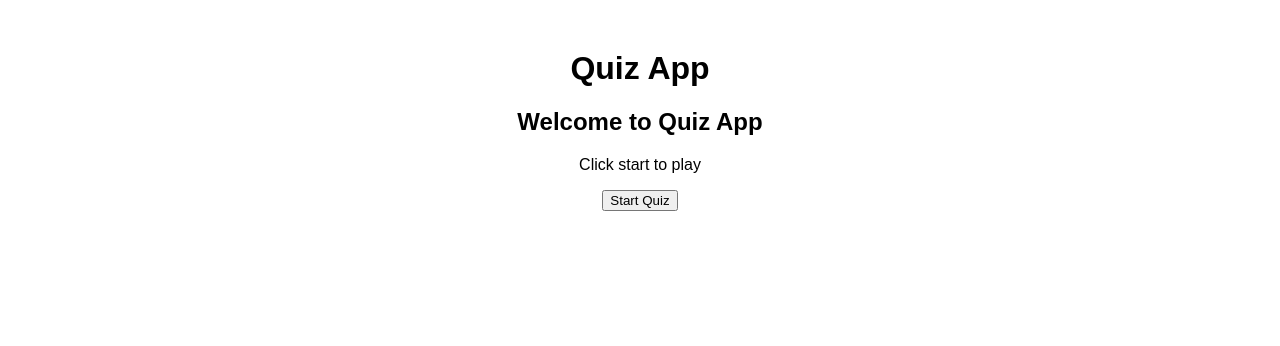
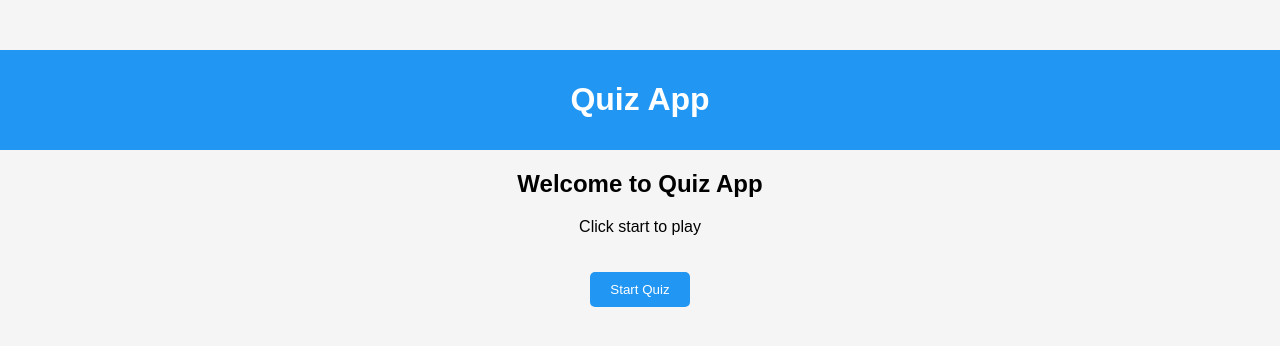
Before and after one commit to srinithin1991-rgb/Quiz---app-, a plain HTML site: page Index.html in a window 1280 px wide. Drawn offline with Linux system fonts and the light colour scheme.

Commit message:
Update style.css

```diff
--- a/style.css
+++ b/style.css
@@ -1,5 +1,23 @@
 body {
-  font-family: Arial;
+  font-family: Arial, sans-serif;
   text-align: center;
-  margin-top: 50px;
+  margin: 0;
+  padding-top: 50px;
+  background-color: #f5f5f5;
 }
+
+header {
+  background: #2196f3;
+  color: white;
+  padding: 10px;
+}
+
+button {
+  padding: 10px 20px;
+  margin-top: 20px;
+  border: none;
+  background: #2196f3;
+  color: white;
+  border-radius: 5px;
+  cursor: pointer;
+}
```
